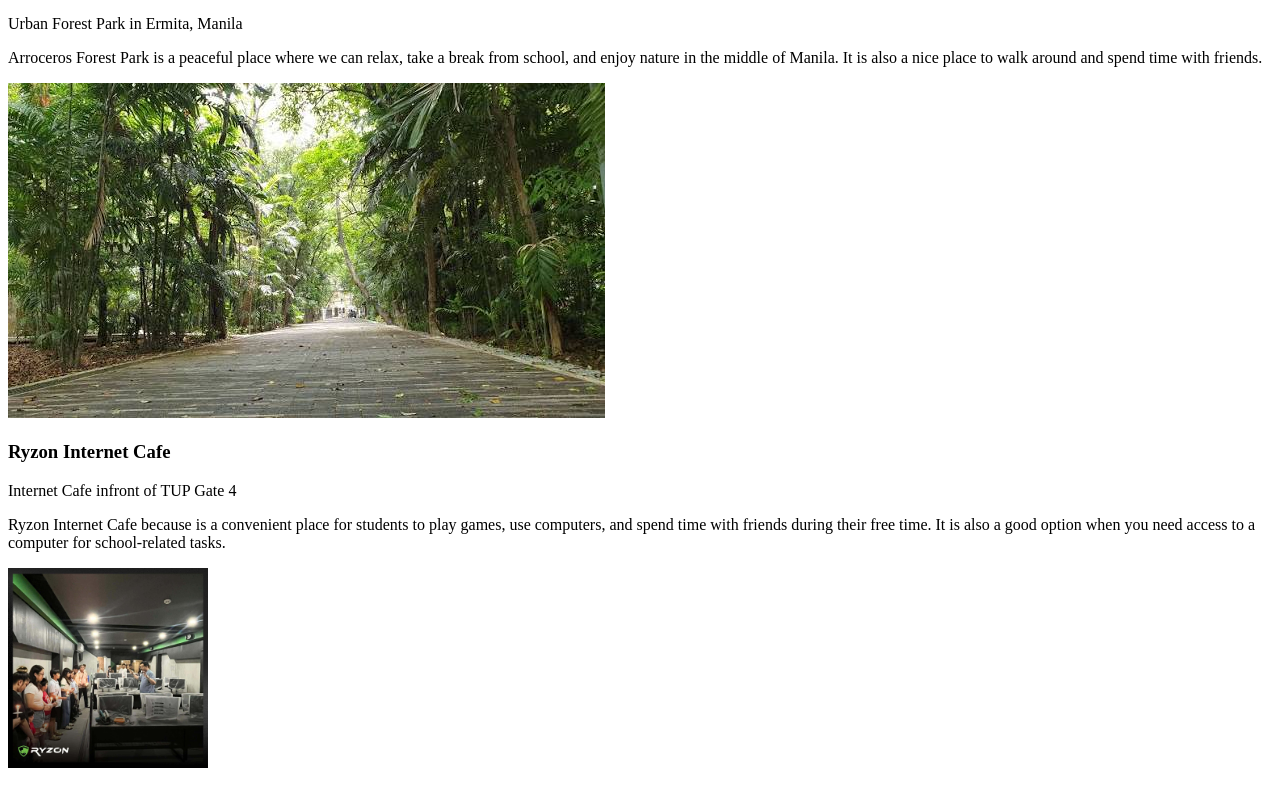
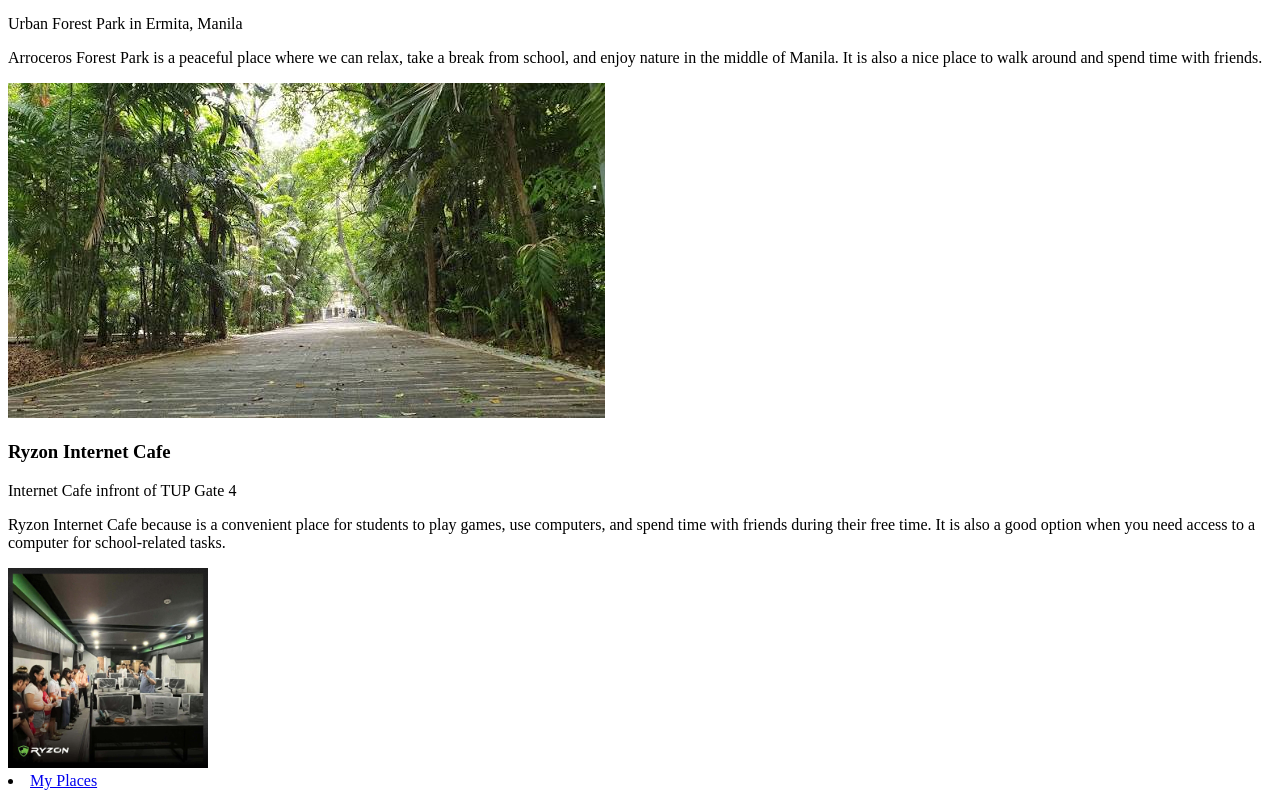
Before and after one commit to Aldave-ShanHarvie/vie-spots, a plain HTML site: page index.html in a window 1280 px wide. Shown: the part 1138-1936 px from the top of the page. Drawn offline with Linux system fonts and the light colour scheme.

Commit message:
add my places link

```diff
--- a/index.html
+++ b/index.html
@@ -43,5 +43,9 @@
   <img src="ryzon.jpg" alt="Inside the Shop" style="width: 200px; height: auto;">
 </article>
 
+<li>
+  <a href="https://aldave-shanharvie.github.io/Shan-Harvie-Aldave/">My Places</a>
+</li>
+
 </body>
 </html>
```
